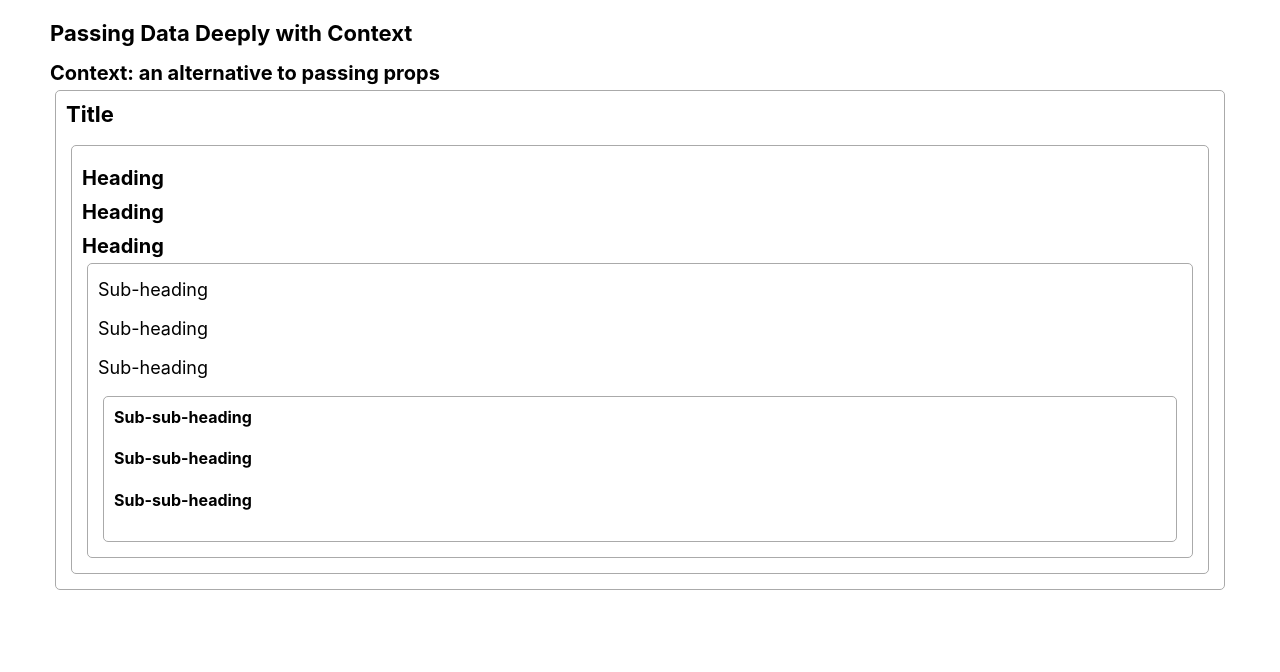
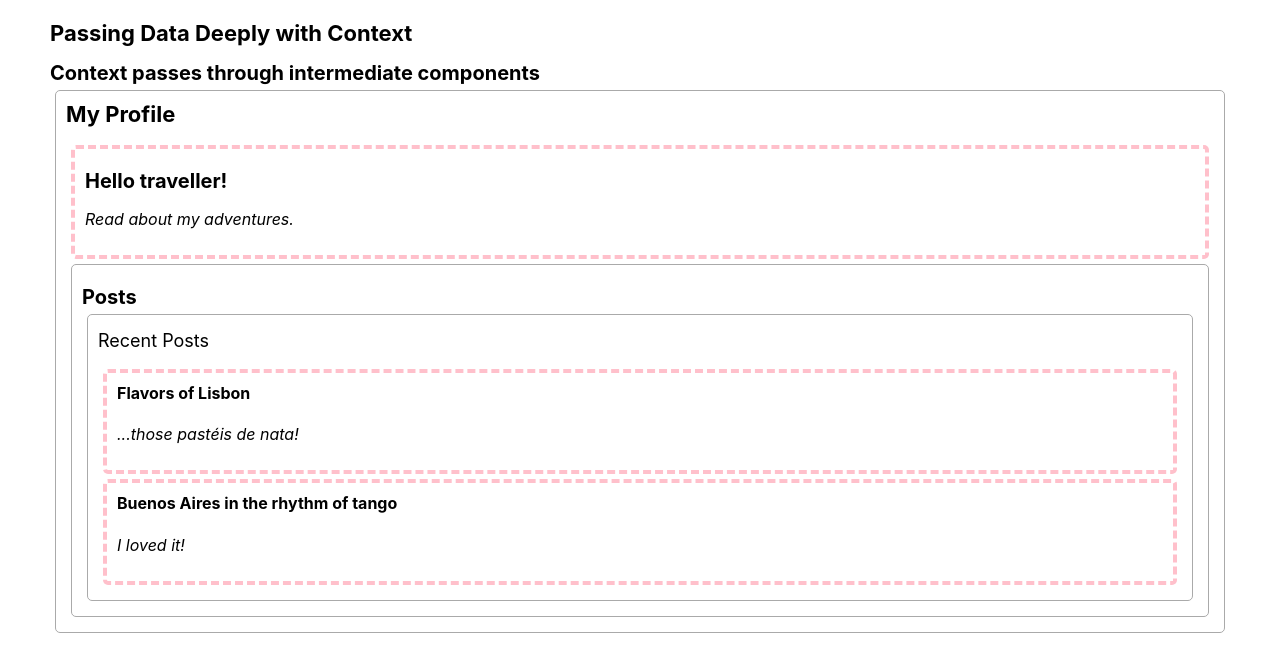
Before and after one commit to VladimirovMario/Sandbox, a React (Create React App) app in the folder 01. React documentation/02. Learn React/03. Managing State/: page / in a window 1280 px wide. Shown: the top 672 px of the page. Built offline with nearby package versions, Linux system fonts and the light colour scheme.

Commit message:
Context passes through intermediate components

```diff
--- /dev/null
+++ b/01. React documentation/02. Learn React/03. Managing State/src/components/PassingDataDeeplyWithContext/ContextPassesThrough/ContextPassesThrough.js
@@ -0,0 +1,51 @@
+import Heading from './Heading';
+import Section from './Section';
+
+export default function ContextPassesThrough() {
+  return (
+    <>
+      <h2>Context passes through intermediate components</h2>
+      <ProfilePage />
+    </>
+  );
+}
+
+function ProfilePage() {
+  return (
+    <Section>
+      <Heading>My Profile</Heading>
+      <Post title="Hello traveller!" body="Read about my adventures." />
+      <AllPosts />
+    </Section>
+  );
+}
+
+function AllPosts() {
+  return (
+    <Section>
+      <Heading>Posts</Heading>
+      <RecentPosts />
+    </Section>
+  );
+}
+
+function RecentPosts() {
+  return (
+    <Section>
+      <Heading>Recent Posts</Heading>
+      <Post title="Flavors of Lisbon" body="...those pastéis de nata!" />
+      <Post title="Buenos Aires in the rhythm of tango" body="I loved it!" />
+    </Section>
+  );
+}
+
+function Post({ title, body }) {
+  return (
+    <Section isFancy={true}>
+      <Heading>{title}</Heading>
+      <p>
+        <i>{body}</i>
+      </p>
+    </Section>
+  );
+}
--- /dev/null
+++ b/01. React documentation/02. Learn React/03. Managing State/src/components/PassingDataDeeplyWithContext/ContextPassesThrough/Heading.js
@@ -0,0 +1,24 @@
+import { useContext } from 'react';
+import { LevelContext } from './LevelContext';
+
+export default function Heading({ children }) {
+  const level = useContext(LevelContext);
+  switch (level) {
+    case 0:
+      throw Error('Heading must be inside a Section!');
+    case 1:
+      return <h1>{children}</h1>;
+    case 2:
+      return <h2>{children}</h2>;
+    case 3:
+      return <h3>{children}</h3>;
+    case 4:
+      return <h4>{children}</h4>;
+    case 5:
+      return <h5>{children}</h5>;
+    case 6:
+      return <h6>{children}</h6>;
+    default:
+      throw Error('Unknown level: ' + level);
+  }
+}
--- /dev/null
+++ b/01. React documentation/02. Learn React/03. Managing State/src/components/PassingDataDeeplyWithContext/ContextPassesThrough/LevelContext.js
@@ -0,0 +1,3 @@
+import { createContext } from 'react';
+
+export const LevelContext = createContext(0);
--- /dev/null
+++ b/01. React documentation/02. Learn React/03. Managing State/src/components/PassingDataDeeplyWithContext/ContextPassesThrough/Section.js
@@ -0,0 +1,13 @@
+import { useContext } from 'react';
+import { LevelContext } from './LevelContext';
+
+export default function Section({ children, isFancy }) {
+  const level = useContext(LevelContext);
+  return (
+    <section className={'section ' + (isFancy ? 'fancy' : '')}>
+      <LevelContext.Provider value={level + 1}>
+        {children}
+      </LevelContext.Provider>
+    </section>
+  );
+}
--- a/01. React documentation/02. Learn React/03. Managing State/src/components/PassingDataDeeplyWithContext/PassingDataDeeplyWithContext.js
+++ b/01. React documentation/02. Learn React/03. Managing State/src/components/PassingDataDeeplyWithContext/PassingDataDeeplyWithContext.js
@@ -1,10 +1,12 @@
-import AlternativeToPassingProps from './AlternativeToPassingProps/AlternativeToPassingProps';
+import ContextPassesThrough from './ContextPassesThrough/ContextPassesThrough';
+// import AlternativeToPassingProps from './AlternativeToPassingProps/AlternativeToPassingProps';
 
 export default function PassingDataDeeplyWithContext() {
   return (
     <>
       <h1>Passing Data Deeply with Context</h1>
-      <AlternativeToPassingProps />
+      <ContextPassesThrough />
+      {/* <AlternativeToPassingProps /> */}
     </>
   );
 }
--- a/01. React documentation/02. Learn React/03. Managing State/src/index.css
+++ b/01. React documentation/02. Learn React/03. Managing State/src/index.css
@@ -111,3 +111,7 @@ textarea {
   padding: 10px;
   border: 1px solid #aaa;
 }
+
+.fancy {
+  border: 4px dashed pink;
+}
```
